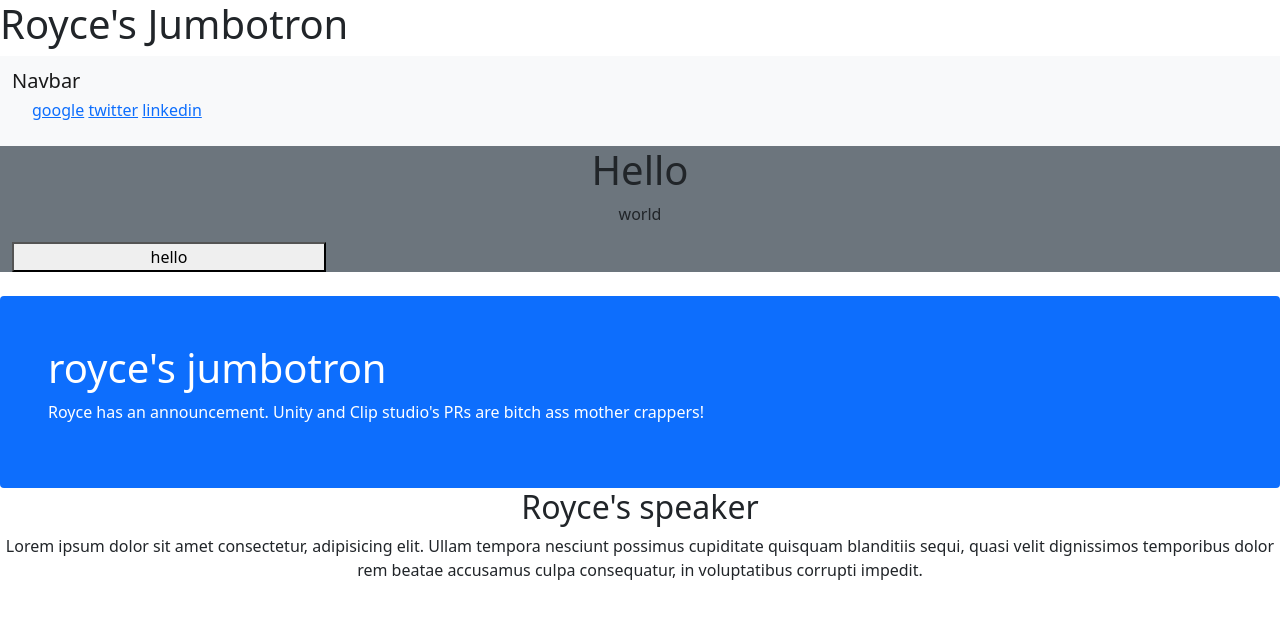
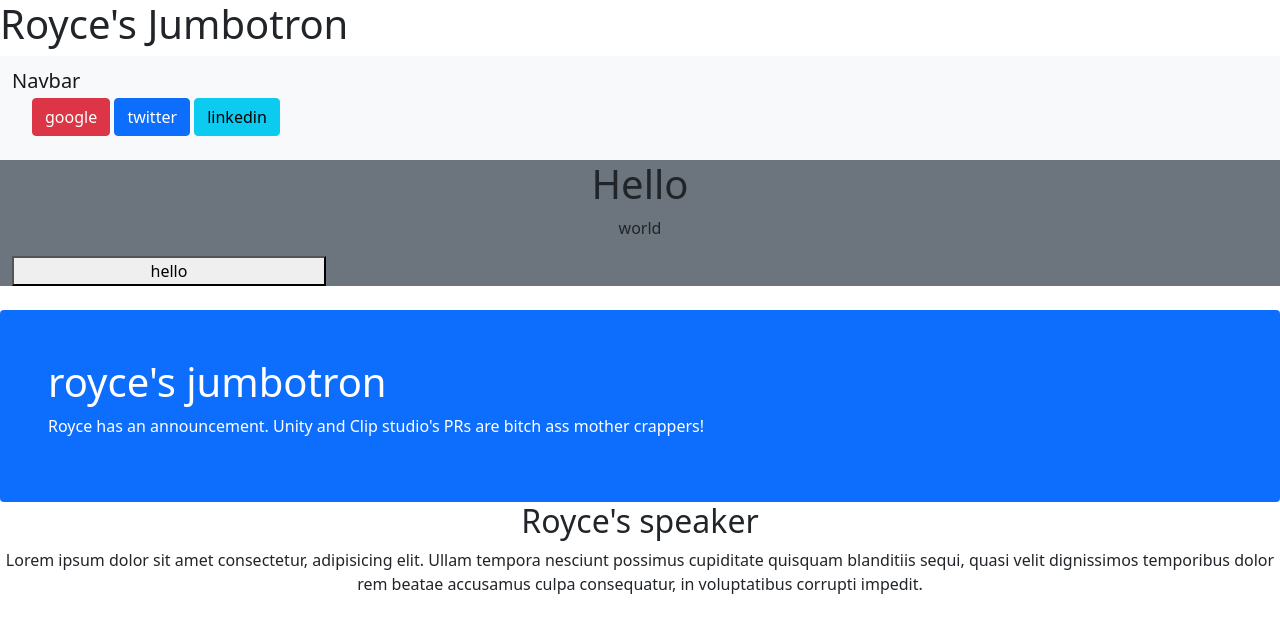
Before and after one commit to Fenwick-Royce/Royce-jumbotron-bs5-collab, a plain HTML site: page index.html in a window 1280 px wide. Drawn offline with nearby package versions, Linux system fonts and the light colour scheme.

Commit message:
updated wtih buttons and speaker

```diff
--- a/index.html
+++ b/index.html
@@ -21,9 +21,9 @@
             <span class="navbar-brand mb-0 h1">Navbar</span>
         </div>
         <ul>
-            <a href="http://google.com/">google</a>
-            <a href="https://twitter.com/">twitter</a>
-            <a href="http://linkedin.com/">linkedin</a>
+            <a href="http://google.com/" type="button" class="btn btn-danger">google</a>
+            <a href="https://twitter.com/" type="button" class="btn btn-primary">twitter</a>
+            <a href="http://linkedin.com/" type="button" class="btn btn-info">linkedin</a>
         </ul>
     </nav>
     <!-- <nav class="container-fluid bg-light d-flex flex-colum justify-content-left m-3">
```
